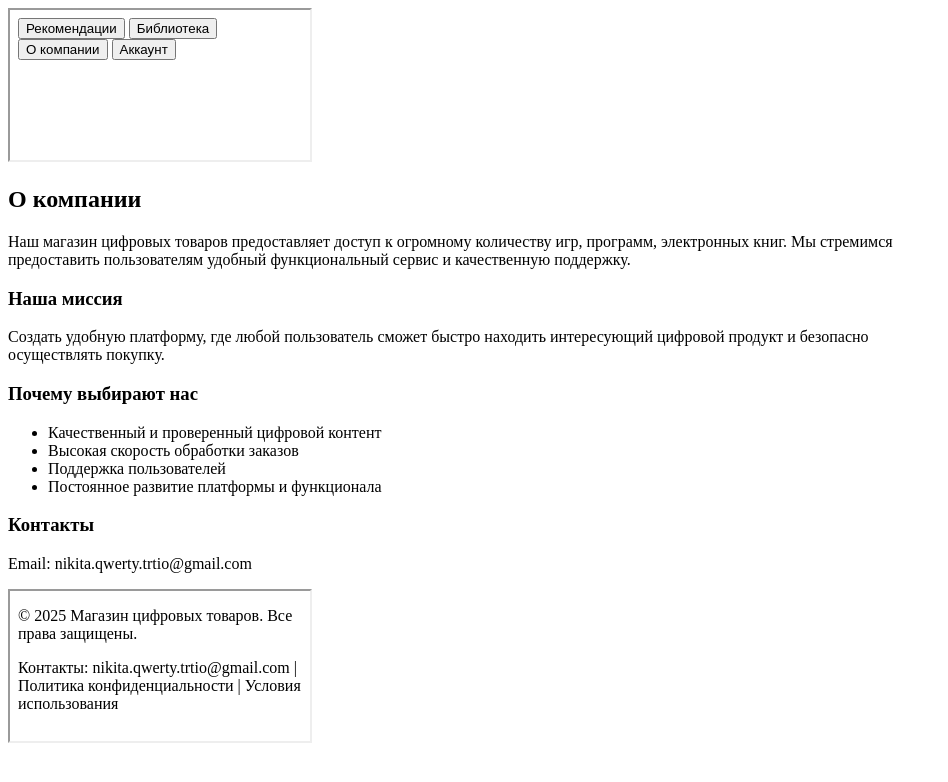
After one commit to urlxdpop/Web-site, a PHP site: page /About.html in a window 1280 px wide. The commit adds this page. Shown: the top 782 px of the page, without its empty margins (0-948 px from the left). Run offline with PHP 8.4, Linux system fonts and the light colour scheme.

Commit message:
Add about

```diff
--- /dev/null
+++ b/About.html
@@ -0,0 +1,42 @@
+<!DOCTYPE html>
+<html lang="ru">
+
+<head>
+    <meta charset="UTF-8">
+    <title>О компании</title>
+    <link rel="stylesheet" href="./Style.css">
+</head>
+
+<body>
+    <iframe src="./HeaderFooter/Header.php"></iframe>
+
+    <div class="main-layout" style="display: block; max-width: 900px;">
+        <h2>О компании</h2>
+        <p>
+            Наш магазин цифровых товаров предоставляет доступ к огромному количеству игр, программ,
+            электронных книг. Мы стремимся предоставить пользователям
+            удобный функциональный сервис и качественную поддержку.
+        </p>
+
+        <h3>Наша миссия</h3>
+        <p>
+            Создать удобную платформу, где любой пользователь сможет быстро находить интересующий
+            цифровой продукт и безопасно осуществлять покупку.
+        </p>
+
+        <h3>Почему выбирают нас</h3>
+        <ul>
+            <li>Качественный и проверенный цифровой контент</li>
+            <li>Высокая скорость обработки заказов</li>
+            <li>Поддержка пользователей</li>
+            <li>Постоянное развитие платформы и функционала</li>
+        </ul>
+
+        <h3>Контакты</h3>
+        <p>Email: nikita.qwerty.trtio@gmail.com</p>
+    </div>
+
+    <iframe src="./HeaderFooter/Footer.html"></iframe>
+</body>
+
+</html>
--- a/HeaderFooter/Footer.html
+++ b/HeaderFooter/Footer.html
@@ -14,9 +14,6 @@
             <p>© 2025 Магазин цифровых товаров. Все права защищены.</p>
             <p>Контакты: nikita.qwerty.trtio@gmail.com | Политика конфиденциальности | Условия использования</p>
         </div>
-        <form class="CreateTable" action="../ScriptsForBD/CreateTables.php" method="post">
-            <button type="submit">Создать таблицы БД</button>
-        </form>
     </footer>
 </body>
 
--- a/HeaderFooter/Header.php
+++ b/HeaderFooter/Header.php
@@ -25,6 +25,7 @@ if ($userId) {
         <div class="top-bar">
             <button id="mainBtn" onclick="window.top.location.href='../Main.html'">Рекомендации</button>
             <button id="Save" onclick="window.top.location.href='../Save/Saved.html'">Библиотека</button>
+            <button onclick="window.top.location.href='../About.html'">О компании</button>
             <?php if ($userId): ?>
                 <img id="accountBtn" src="<?php echo htmlspecialchars($avatarSrc, ENT_QUOTES); ?>" alt="Аватар"
                      onclick="window.top.location.href='../Profile/MyProfile.html'">
```
Also changed, not shown: createContent/CreatorFormLoadIn.php (+4 -4 lines), Profile/avatars/1764145392_9d7914d0799f.jpg (added), Profile/avatars/1764152272_b20cc3652065.jpg (added), Profile/avatars/1764154506_0747331f93db.png (added).
